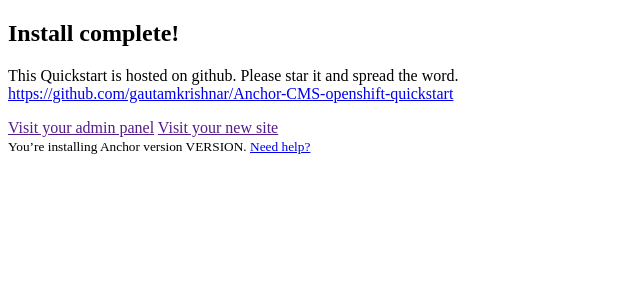
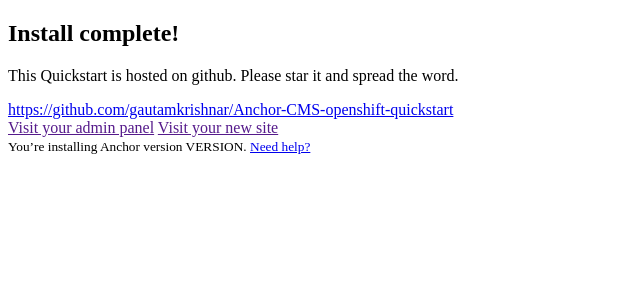
Before and after one commit to gautamkrishnar/Anchor-CMS-openshift-quickstart, a PHP site: template php/install/views/complete.php in a window 1280 px wide. Shown: the part 132-432 px from the top of the page, without its empty margins (0-640 px from the left). Run offline with PHP 8.4, Linux system fonts and the light colour scheme; the template is opened without the code that fills it, so the values that code supplies are empty; some libraries are stand-ins or nearby versions.

Commit message:
Update complete.php

```diff
--- a/php/install/views/complete.php
+++ b/php/install/views/complete.php
@@ -2,9 +2,8 @@
 
 <section class="content small">
 	<h1>Install complete!</h1>
-	<p> This Quickstart is hosted on github. Please star it and spread the word. <br/>
+	<p class="code">This Quickstart is hosted on github. Please star it and spread the word.</p>
 	<a href="https://github.com/gautamkrishnar/Anchor-CMS-openshift-quickstart" target="_blank">https://github.com/gautamkrishnar/Anchor-CMS-openshift-quickstart</a>
-	</p>
 	<section class="options">
 		<a href="<?php echo $admin_uri; ?>" class="button">Visit your admin panel</a>
 		<a href="<?php echo $site_uri; ?>" class="right">Visit your new site</a>
```
